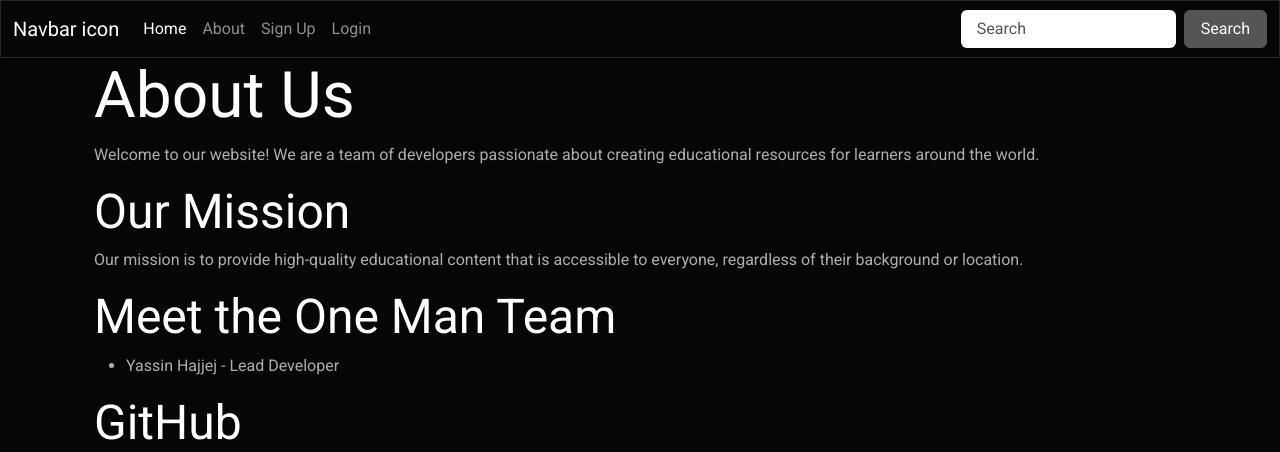
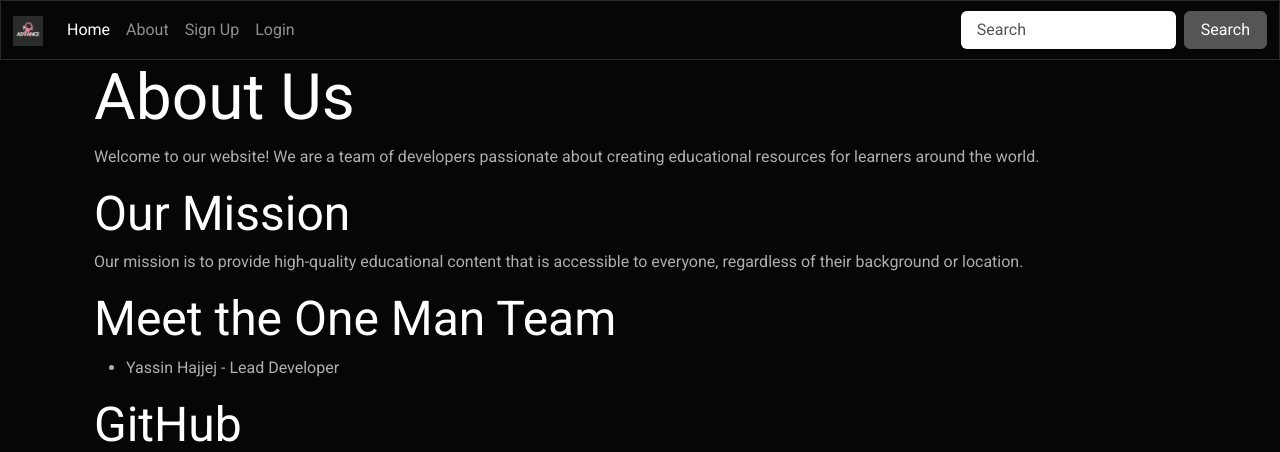
Before and after one commit to YassinHajjej/Cyberpower, a Django app: page /about/ in a window 1280 px wide. Shown: the top 452 px of the page. Run offline with Django 5.2, Linux system fonts and the light colour scheme; some libraries are stand-ins or nearby versions.

Commit message:
navbar image added

```diff
--- a/main_app/templates/base.html
+++ b/main_app/templates/base.html
@@ -17,7 +17,9 @@
   <header class="navbar-fixed">
     <nav class="navbar navbar-expand-lg bg-dark" data-bs-theme="dark">
         <div class="container-fluid">
-            <a class="navbar-brand" href="{% url 'home' %}">Navbar icon </a>
+          <a class="navbar-brand" href="{% url 'home' %}">
+            <img src="{% static 'css/navicon.png' %}" alt="Navicon" width="30" height="30">
+        </a>
             <button class="navbar-toggler" type="button" data-bs-toggle="collapse" data-bs-target="#navbarColor02" aria-controls="navbarColor02" aria-expanded="false" aria-label="Toggle navigation">
                 <span class="navbar-toggler-icon"></span>
             </button>
```
Also changed, not shown: main_app/static/css/navicon.png (added).
